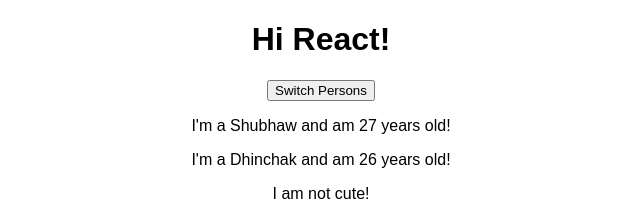
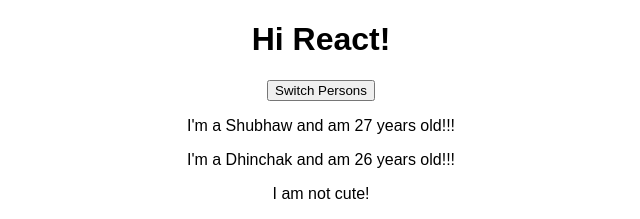
Before and after one commit to shubhaw/react-complete-guide, a React (Create React App) app: page / in a window 1280 px wide. Shown: the top 219 px of the page, without its empty margins (319-959 px from the left). Built offline with nearby package versions, Linux system fonts and the light colour scheme.

Commit message:
test commit

```diff
--- a/src/Person/Person.js
+++ b/src/Person/Person.js
@@ -3,7 +3,7 @@
 const person = (props) => {
     return (
         <div>
-            <p>I'm a {props.name} and am {props.age} years old!</p>
+            <p>I'm a {props.name} and am {props.age} years old!!!</p>
             <p>{props.children}</p>
         </div>
     )
```
